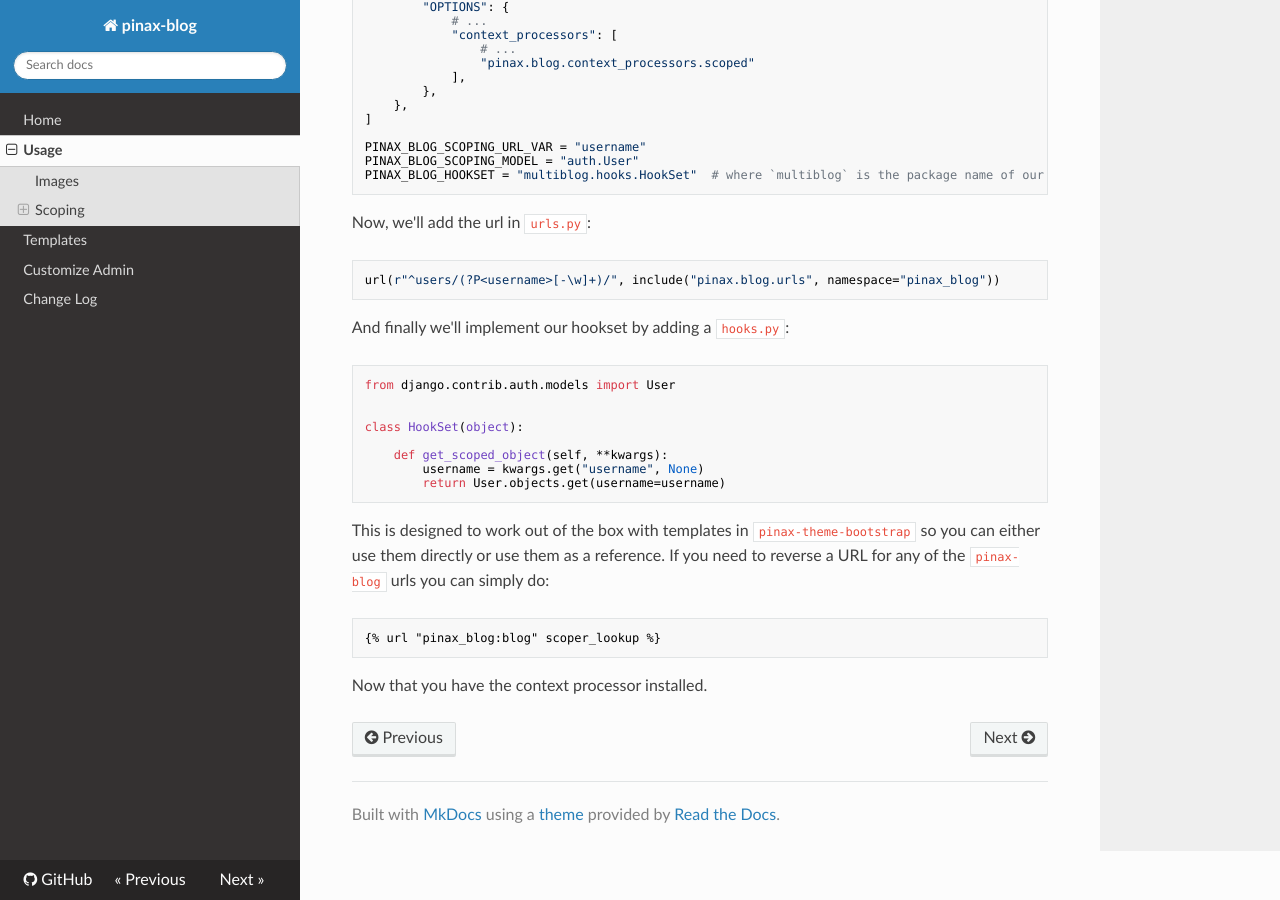
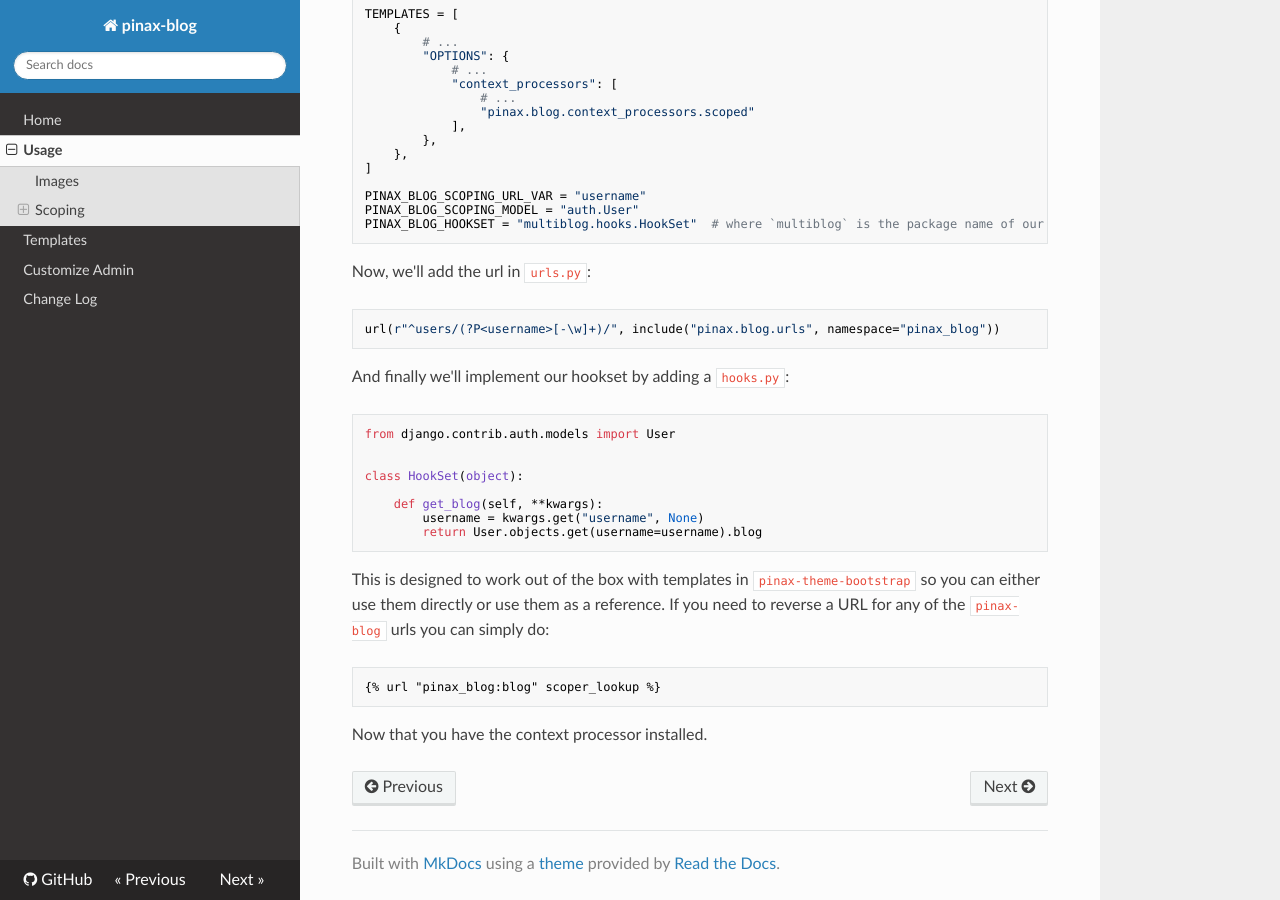
Before and after one commit to pinax/pinax-blog, an MkDocs documentation site: the page built from docs/usage.md, in a window 1280 px wide and 900 px high, scrolled down 1590 px. Built offline with MkDocs 1.6.1, drawn with Linux system fonts in a browser that asks for light colours; nearby versions of some CDN libraries; old or Windows-style settings are respelled for this version of MkDocs; some of the changed text lies outside the part shown.

Commit message:
Update docs to match changed to Blog scope

````diff
--- a/docs/usage.md
+++ b/docs/usage.md
@@ -89,9 +91,9 @@
 
 class HookSet(object):
 
-    def get_scoped_object(self, **kwargs):
+    def get_blog(self, **kwargs):
         username = kwargs.get("username", None)
-        return User.objects.get(username=username)
+        return User.objects.get(username=username).blog
 ```
 
 This is designed to work out of the box with templates in `pinax-theme-bootstrap`
````
Also changed, not shown: other parts of docs/usage.md (+2 -0 lines).
